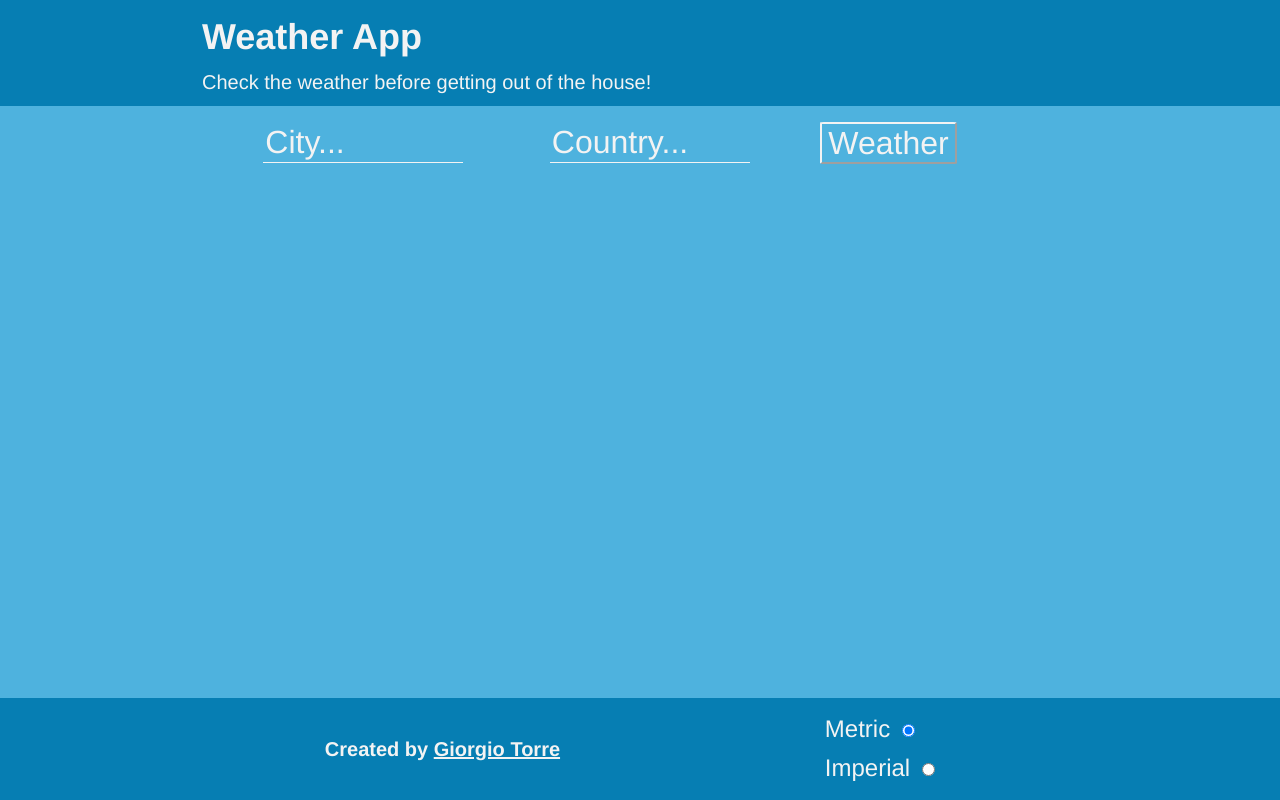
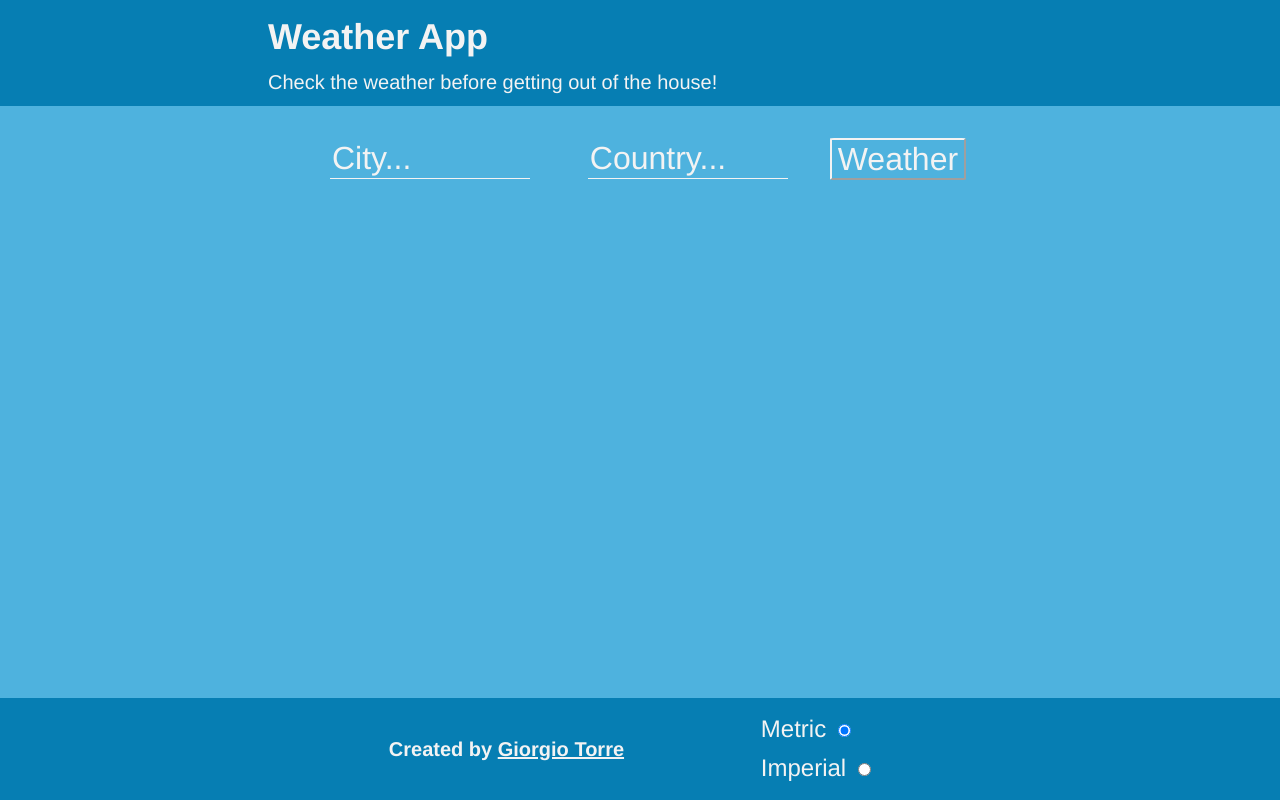
Before and after one commit to towerbrother/weather-app, a React (Create React App) app: page / in a window 1280 px wide. Built offline with nearby package versions, Linux system fonts and the light colour scheme.

Commit message:
Resized max-width for desktop and mobile

```diff
--- a/src/styles/components/_Footer.scss
+++ b/src/styles/components/_Footer.scss
@@ -7,7 +7,6 @@
     display: flex;
     flex-direction: row;
     justify-content: space-evenly;
-    max-width: 85vw;
   }
 }
 
@@ -32,9 +31,6 @@
 @media (min-width: $desktop-breakpoint) {
   .footer {
     padding: 12px;
-    .container {
-      max-width: 90vw;
-    }
   }
 
   .footer__text {
--- a/src/styles/components/_Form.scss
+++ b/src/styles/components/_Form.scss
@@ -33,9 +33,8 @@
 @media (min-width: $desktop-breakpoint) {
   .input-container {
     flex-direction: row;
-    justify-content: space-around;
-    max-width: 80rem;
-    padding: 0 $m-size;
+    justify-content: space-evenly;
+    padding: $m-size;
   }
 
   .button {
--- a/src/styles/components/_container.scss
+++ b/src/styles/components/_container.scss
@@ -9,7 +9,13 @@
 }
 
 .container {
-  max-width: 90rem;
+  max-width: 90vw;
   margin: 0 auto;
   padding: 0 12px;
 }
+
+@media (min-width: $desktop-breakpoint) {
+  .container {
+    max-width: 60vw;
+  }
+}
```
